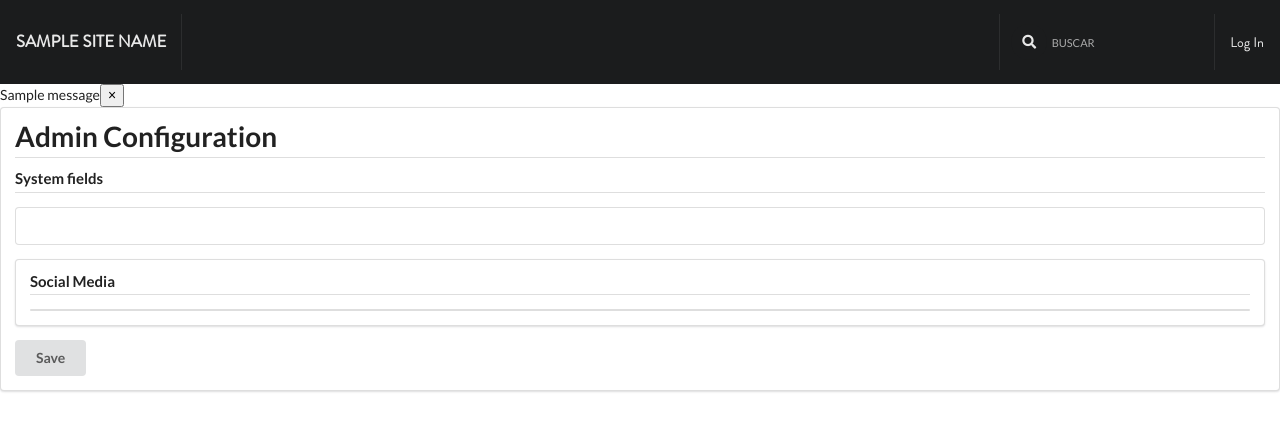
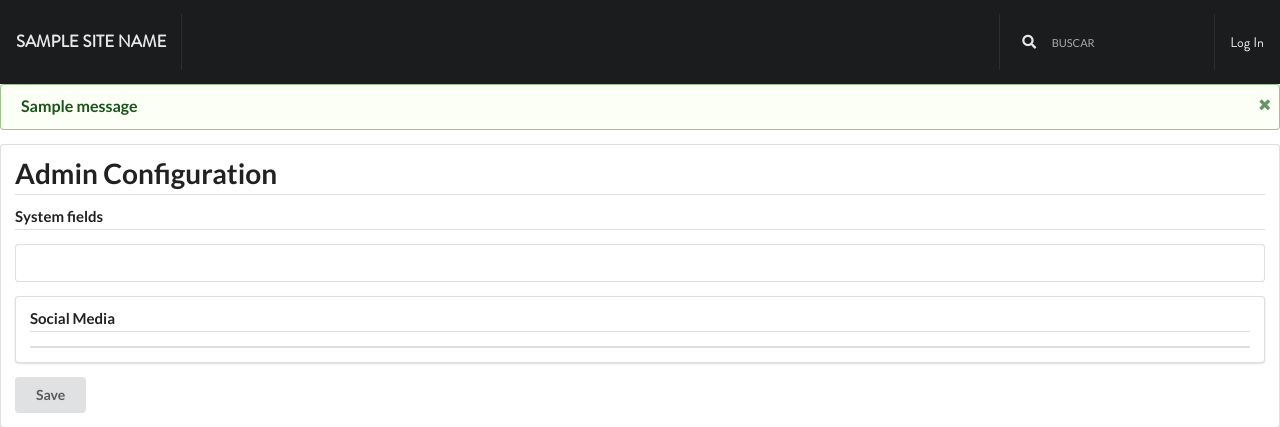
Before and after one commit to chivke/killay, a Django app: template cmpirque/templates/admin/adminconfiguration_form.html in a window 1280 px wide. Shown: the top 427 px of the page. Run offline with Django 3.2, Linux system fonts and the light colour scheme; the template is opened without the code that fills it: most values are stand-ins (such as "Sample title", 1, 10 or a date in 2020); one stand-in notice (Sample message) is shown; form fields are guessed from the names that the template uses.

Commit message:
feat(admin): improves admin navbar and messages.

```diff
--- a/cmpirque/admin/templatetags/admin_navbar.py
+++ b/cmpirque/admin/templatetags/admin_navbar.py
@@ -26,6 +26,11 @@ def show_admin_navbar(context):
             "name": gettext("Administrator"),
             "link": reverse("admin:configuration"),
             "css_class": "header " + _get_css_class(view_name, "admin:configuration"),
+        },
+        "user_conf": {
+            "name": f"@{request.user.username}",
+            "link": reverse("users:detail", kwargs={"username": request.user.username}),
+            "css_class": _get_css_class(view_name, "users:detail"),
         },
         "video_admin": {
             video_admin_link[0]: {
--- a/cmpirque/templates/base.html
+++ b/cmpirque/templates/base.html
@@ -26,7 +26,9 @@
     <div class="base-content-messages">
       {% if messages %}
         {% for message in messages %}
-            <div class="alert {% if message.tags %}alert-{{ message.tags }}{% endif %}">{{ message }}<button type="button" class="close" data-dismiss="alert" aria-label="Close"><span aria-hidden="true">&times;</span></button></div>
+            <div class="ui message {% if message.tags %}{{ message.tags }}{% endif %}">
+              <i class="close icon"></i>
+              <div class="header">{{ message }}</div>
         {% endfor %}
       {% endif %}
     </div>
@@ -40,6 +42,15 @@
       <script src="https://code.jquery.com/jquery-3.6.0.min.js" integrity="sha256-/xUj+3OJU5yExlq6GSYGSHk7tPXikynS7ogEvDej/m4=" crossorigin="anonymous"></script>
       <script src="https://cdnjs.cloudflare.com/ajax/libs/semantic-ui/2.4.1/semantic.min.js"></script>
       <script src="{% static 'js/project.min.js' %}"></script>
+      <script type="text/javascript">
+        $('.message .close')
+          .on('click', function() {
+            $(this)
+              .closest('.message')
+              .transition('fade')
+            ;
+          });
+      </script>
     {% endblock javascript %}
     {% block extra_js %}
     {% endblock extra_js %}
--- a/cmpirque/templates/components/admin_navbar.html
+++ b/cmpirque/templates/components/admin_navbar.html
@@ -2,6 +2,9 @@
 <nav class="ui pointing menu" id="admin-navbar">
   <a class="{{ admin_conf.css_class }}" href="{{ admin_conf.link }}"
     >{{ admin_conf.name }}
+  </a>
+  <a class="{{ user_conf.css_class }}" href="{{ user_conf.link }}"
+    >{{ user_conf.name }}
   </a>
   {% if video_admin.selected %}
     <a class="{{ video_admin.public.css_class }}" href="{{ video_admin.public.link }}"
```
